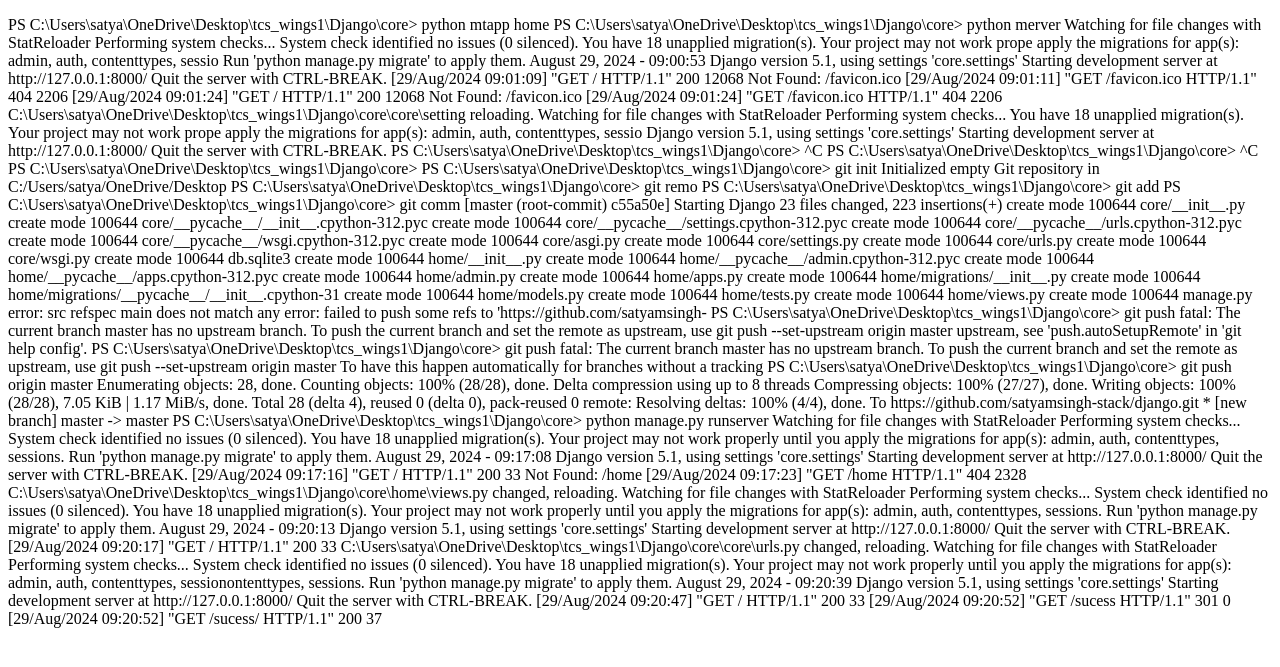
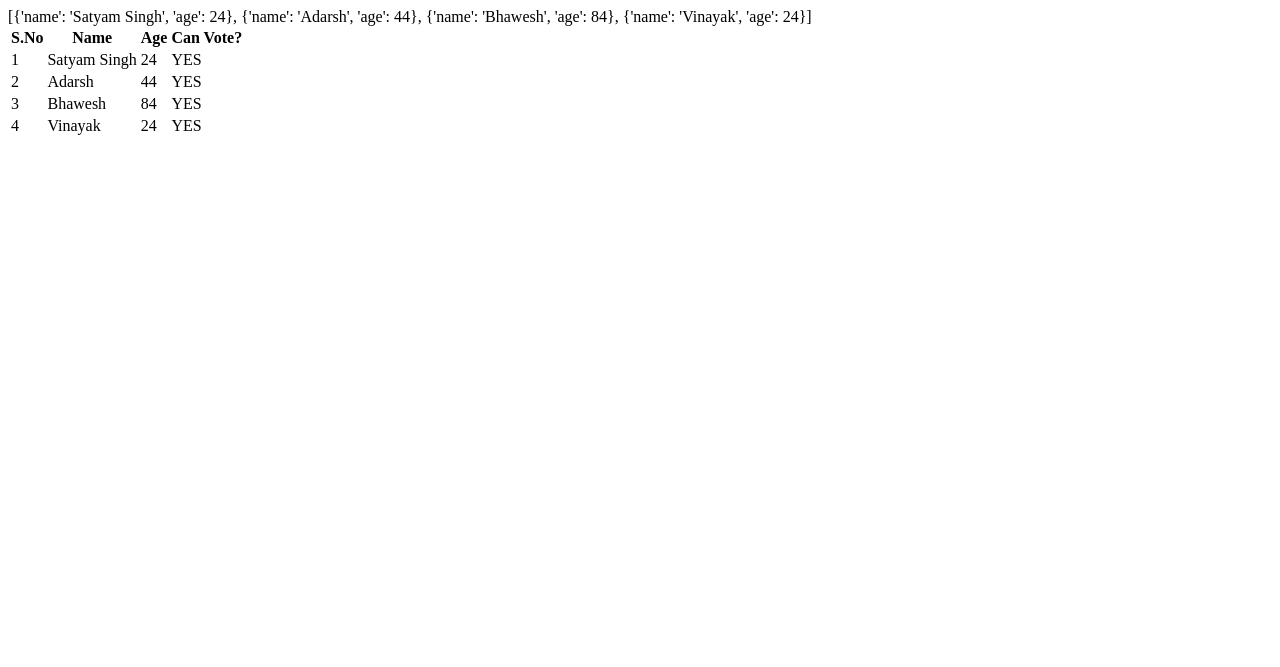
Before and after one commit to satyamsingh-stack/django, a Django app: page / in a window 1280 px wide. Shown: the top 667 px of the page. Run offline with Django 5.2, Linux system fonts and the light colour scheme.

Commit message:
Templates Engin

```diff
--- a/home/templates/index.html
+++ b/home/templates/index.html
@@ -13,143 +13,31 @@
         <link rel="stylesheet" href="">
     </head>
     <body>
-        <p>
-            PS C:\Users\satya\OneDrive\Desktop\tcs_wings1\Django\core> python mtapp home
-PS C:\Users\satya\OneDrive\Desktop\tcs_wings1\Django\core> python merver
-Watching for file changes with StatReloader
-Performing system checks...
+        {{peoples}}
+        <table class="container">
+            <tr>
+              <th>S.No</th>
+              <th>Name</th>
+              <th>Age</th>
+              <th> Can Vote? </th>
+            </tr>
+            {% for people in peoples %}
+<tr>
+  <td>{{ forloop.counter }}</td>
+  <td>{{ people.name }}</td>
+  <td>{{ people.age }}</td>
+  <td>
+    {% if people.age >= 18 %}
+      YES
+    {% else %}
+      No
+    {% endif %}
+  </td>
+</tr>
+{% endfor %}
+</table>
 
-System check identified no issues (0 silenced).
-
-You have 18 unapplied migration(s). Your project may not work prope apply the migrations for app(s): admin, auth, contenttypes, sessio
-Run 'python manage.py migrate' to apply them.
-August 29, 2024 - 09:00:53
-Django version 5.1, using settings 'core.settings'
-Starting development server at http://127.0.0.1:8000/
-Quit the server with CTRL-BREAK.
-
-[29/Aug/2024 09:01:09] "GET / HTTP/1.1" 200 12068
-Not Found: /favicon.ico
-[29/Aug/2024 09:01:11] "GET /favicon.ico HTTP/1.1" 404 2206
-[29/Aug/2024 09:01:24] "GET / HTTP/1.1" 200 12068
-Not Found: /favicon.ico
-[29/Aug/2024 09:01:24] "GET /favicon.ico HTTP/1.1" 404 2206
-C:\Users\satya\OneDrive\Desktop\tcs_wings1\Django\core\core\setting reloading.
-Watching for file changes with StatReloader
-Performing system checks...
-
-You have 18 unapplied migration(s). Your project may not work prope apply the migrations for app(s): admin, auth, contenttypes, sessio
-Django version 5.1, using settings 'core.settings'
-Starting development server at http://127.0.0.1:8000/
-Quit the server with CTRL-BREAK.
-
-PS C:\Users\satya\OneDrive\Desktop\tcs_wings1\Django\core> ^C
-PS C:\Users\satya\OneDrive\Desktop\tcs_wings1\Django\core> ^C
-PS C:\Users\satya\OneDrive\Desktop\tcs_wings1\Django\core>
-PS C:\Users\satya\OneDrive\Desktop\tcs_wings1\Django\core> git init
-Initialized empty Git repository in C:/Users/satya/OneDrive/Desktop
-PS C:\Users\satya\OneDrive\Desktop\tcs_wings1\Django\core> git remo
-PS C:\Users\satya\OneDrive\Desktop\tcs_wings1\Django\core> git add
-PS C:\Users\satya\OneDrive\Desktop\tcs_wings1\Django\core> git comm
-[master (root-commit) c55a50e] Starting Django
- 23 files changed, 223 insertions(+)
- create mode 100644 core/__init__.py
- create mode 100644 core/__pycache__/__init__.cpython-312.pyc
- create mode 100644 core/__pycache__/settings.cpython-312.pyc
- create mode 100644 core/__pycache__/urls.cpython-312.pyc
- create mode 100644 core/__pycache__/wsgi.cpython-312.pyc
- create mode 100644 core/asgi.py
- create mode 100644 core/settings.py
- create mode 100644 core/urls.py
- create mode 100644 core/wsgi.py
- create mode 100644 db.sqlite3
- create mode 100644 home/__init__.py
- create mode 100644 home/__pycache__/admin.cpython-312.pyc
- create mode 100644 home/__pycache__/apps.cpython-312.pyc
- create mode 100644 home/admin.py
- create mode 100644 home/apps.py
- create mode 100644 home/migrations/__init__.py
- create mode 100644 home/migrations/__pycache__/__init__.cpython-31
- create mode 100644 home/models.py
- create mode 100644 home/tests.py
- create mode 100644 home/views.py
- create mode 100644 manage.py
-error: src refspec main does not match any
-error: failed to push some refs to 'https://github.com/satyamsingh-
-PS C:\Users\satya\OneDrive\Desktop\tcs_wings1\Django\core> git push
-fatal: The current branch master has no upstream branch.
-To push the current branch and set the remote as upstream, use
-
-    git push --set-upstream origin master
-
-upstream, see 'push.autoSetupRemote' in 'git help config'.
-
-PS C:\Users\satya\OneDrive\Desktop\tcs_wings1\Django\core> git push
-fatal: The current branch master has no upstream branch.
-To push the current branch and set the remote as upstream, use
-
-    git push --set-upstream origin master
-
-To have this happen automatically for branches without a tracking
-PS C:\Users\satya\OneDrive\Desktop\tcs_wings1\Django\core> git push origin master
-Enumerating objects: 28, done.
-Counting objects: 100% (28/28), done.
-Delta compression using up to 8 threads
-Compressing objects: 100% (27/27), done.
-Writing objects: 100% (28/28), 7.05 KiB | 1.17 MiB/s, done.
-Total 28 (delta 4), reused 0 (delta 0), pack-reused 0
-remote: Resolving deltas: 100% (4/4), done.
-To https://github.com/satyamsingh-stack/django.git
- * [new branch]      master -> master
-PS C:\Users\satya\OneDrive\Desktop\tcs_wings1\Django\core>
-                                                           python manage.py runserver
-Watching for file changes with StatReloader
-Performing system checks...
-
-System check identified no issues (0 silenced).
-
-You have 18 unapplied migration(s). Your project may not work properly until you apply the migrations for app(s): admin, auth, contenttypes, sessions.
-Run 'python manage.py migrate' to apply them.
-August 29, 2024 - 09:17:08
-Django version 5.1, using settings 'core.settings'
-Starting development server at http://127.0.0.1:8000/
-Quit the server with CTRL-BREAK.
-
-[29/Aug/2024 09:17:16] "GET / HTTP/1.1" 200 33
-Not Found: /home
-[29/Aug/2024 09:17:23] "GET /home HTTP/1.1" 404 2328
-C:\Users\satya\OneDrive\Desktop\tcs_wings1\Django\core\home\views.py changed, reloading.
-Watching for file changes with StatReloader
-Performing system checks...
-
-System check identified no issues (0 silenced).
-
-You have 18 unapplied migration(s). Your project may not work properly until you apply the migrations for app(s): admin, auth, contenttypes, sessions.
-Run 'python manage.py migrate' to apply them.
-August 29, 2024 - 09:20:13
-Django version 5.1, using settings 'core.settings'
-Starting development server at http://127.0.0.1:8000/
-Quit the server with CTRL-BREAK.
-
-[29/Aug/2024 09:20:17] "GET / HTTP/1.1" 200 33
-C:\Users\satya\OneDrive\Desktop\tcs_wings1\Django\core\core\urls.py changed, reloading.
-Watching for file changes with StatReloader
-Performing system checks...
-
-System check identified no issues (0 silenced).
-
-You have 18 unapplied migration(s). Your project may not work properly until you apply the migrations for app(s): admin, auth, contenttypes, sessionontenttypes, sessions.
-Run 'python manage.py migrate' to apply them.
-August 29, 2024 - 09:20:39
-Django version 5.1, using settings 'core.settings'
-Starting development server at http://127.0.0.1:8000/
-Quit the server with CTRL-BREAK.
-
-[29/Aug/2024 09:20:47] "GET / HTTP/1.1" 200 33
-[29/Aug/2024 09:20:52] "GET /sucess HTTP/1.1" 301 0
-[29/Aug/2024 09:20:52] "GET /sucess/ HTTP/1.1" 200 37
-        </p>
-
+          </table>
         <script src="" async defer></script>
     </body>
 </html>
--- a/home/views.py
+++ b/home/views.py
@@ -3,7 +3,13 @@
 from django.http import HttpResponse
 
 def home(request):
-    return render(request,"index.html")
+    peoples = [
+        {"name": "Satyam Singh", "age":24},
+        {"name": "Adarsh", "age":44},
+        {"name": "Bhawesh", "age":84},
+        {"name": "Vinayak", "age":24}
+    ]
+    return render(request, "index.html", context={'peoples': peoples})
 
 def sucess(request):
     return HttpResponse("<H1>Hey! This is the Sucess Page</h1>")
```
